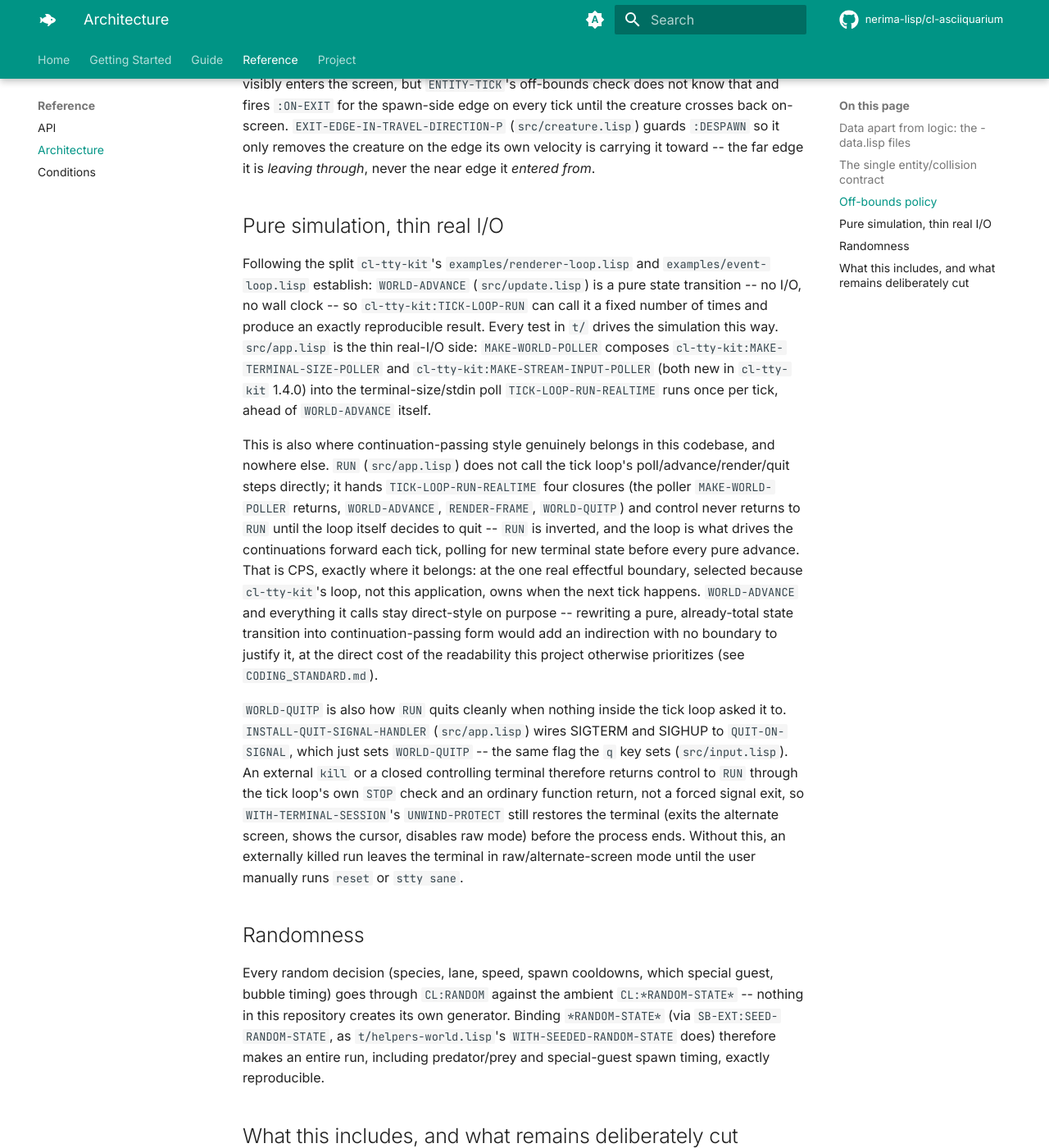
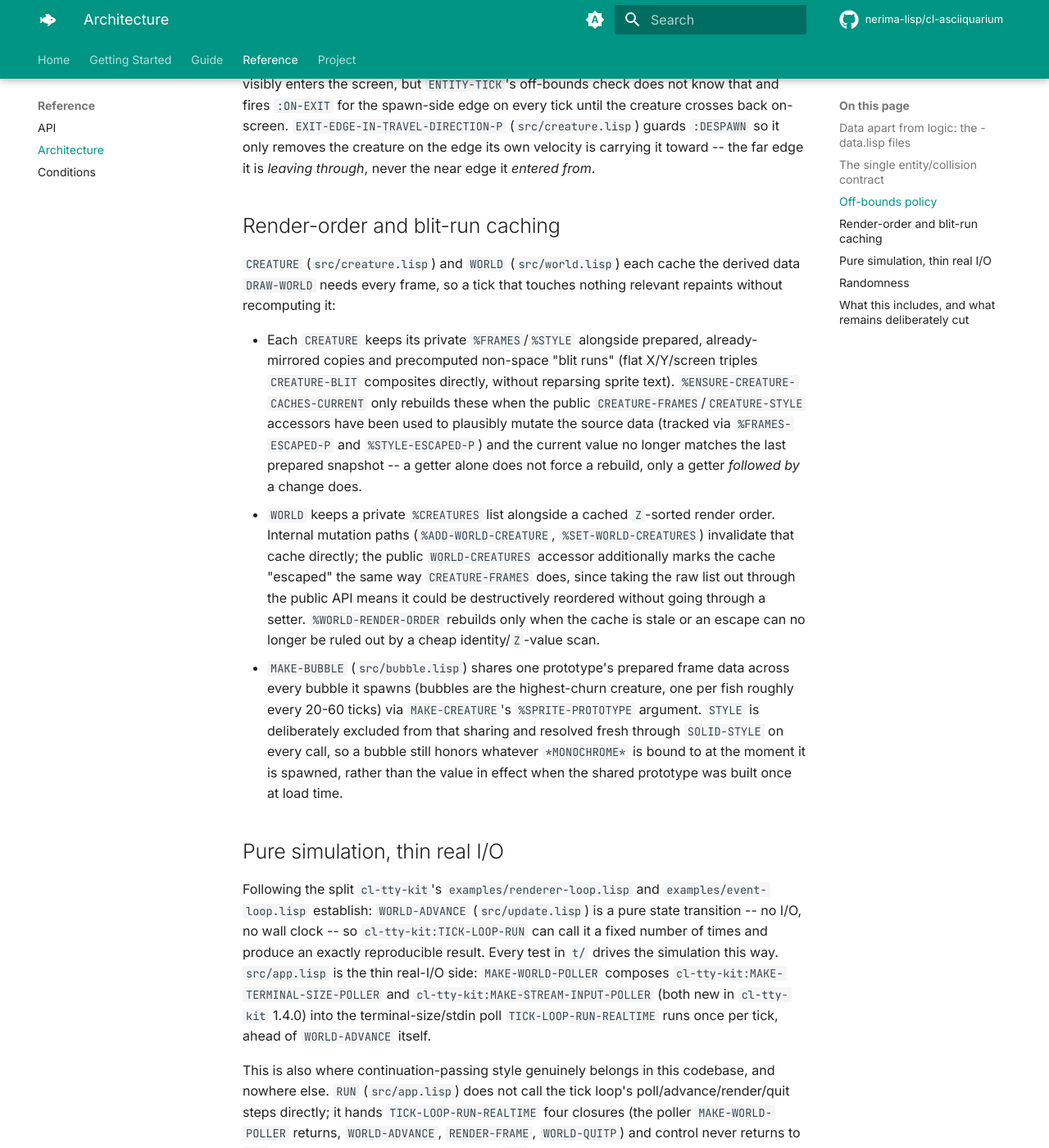
Before and after one commit to nerima-lisp/cl-asciiquarium, an MkDocs documentation site: the page built from docs/src/reference/architecture.md, in a window 1280 px wide and 1400 px high, scrolled down 2426 px. Shown: the whole window at 82% size. Built offline with MkDocs 1.6.1 and Material for MkDocs 9.7.7, drawn with Linux system fonts in a browser that asks for light colours; comment, search, counter and statistics services are not loaded.

Commit message:
docs: document render-order and blit-run caching
Explains the CREATURE/WORLD cache-invalidation contract and the bubble
sprite-prototype sharing introduced by the render-order-cache
performance work, including why bubble style is deliberately excluded
from that sharing.

```diff
--- a/docs/src/reference/architecture.md
+++ b/docs/src/reference/architecture.md
@@ -111,6 +111,38 @@ it only removes the creature on the edge its own velocity is carrying it
 toward -- the far edge it is *leaving through*, never the near edge it
 *entered from*.
 
+## Render-order and blit-run caching
+
+`CREATURE` (`src/creature.lisp`) and `WORLD` (`src/world.lisp`) each cache the
+derived data `DRAW-WORLD` needs every frame, so a tick that touches nothing
+relevant repaints without recomputing it:
+
+- Each `CREATURE` keeps its private `%FRAMES`/`%STYLE` alongside prepared,
+  already-mirrored copies and precomputed non-space "blit runs" (flat
+  X/Y/screen triples `CREATURE-BLIT` composites directly, without reparsing
+  sprite text). `%ENSURE-CREATURE-CACHES-CURRENT` only rebuilds these when the
+  public `CREATURE-FRAMES`/`CREATURE-STYLE` accessors have been used to
+  plausibly mutate the source data (tracked via `%FRAMES-ESCAPED-P` and
+  `%STYLE-ESCAPED-P`) and the current value no longer matches the last
+  prepared snapshot -- a getter alone does not force a rebuild, only a getter
+  *followed by* a change does.
+- `WORLD` keeps a private `%CREATURES` list alongside a cached
+  `Z`-sorted render order. Internal mutation paths (`%ADD-WORLD-CREATURE`,
+  `%SET-WORLD-CREATURES`) invalidate that cache directly; the public
+  `WORLD-CREATURES` accessor additionally marks the cache "escaped" the same
+  way `CREATURE-FRAMES` does, since taking the raw list out through the public
+  API means it could be destructively reordered without going through a
+  setter. `%WORLD-RENDER-ORDER` rebuilds only when the cache is stale or an
+  escape can no longer be ruled out by a cheap identity/`Z`-value scan.
+- `MAKE-BUBBLE` (`src/bubble.lisp`) shares one prototype's prepared frame data
+  across every bubble it spawns (bubbles are the highest-churn creature, one
+  per fish roughly every 20-60 ticks) via `MAKE-CREATURE`'s
+  `%SPRITE-PROTOTYPE` argument. `STYLE` is deliberately excluded from that
+  sharing and resolved fresh through `SOLID-STYLE` on every call, so a bubble
+  still honors whatever `*MONOCHROME*` is bound to at the moment it is
+  spawned, rather than the value in effect when the shared prototype was
+  built once at load time.
+
 ## Pure simulation, thin real I/O
 
 Following the split `cl-tty-kit`'s `examples/renderer-loop.lisp` and
```
